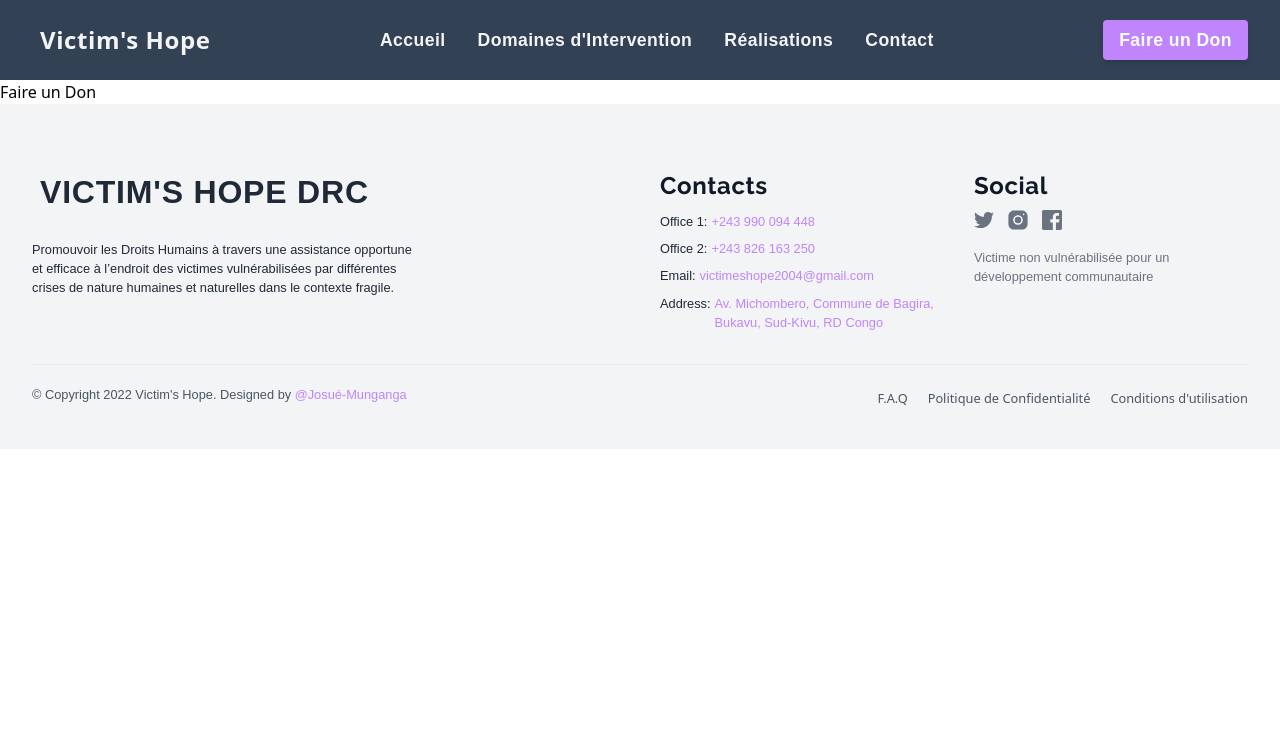
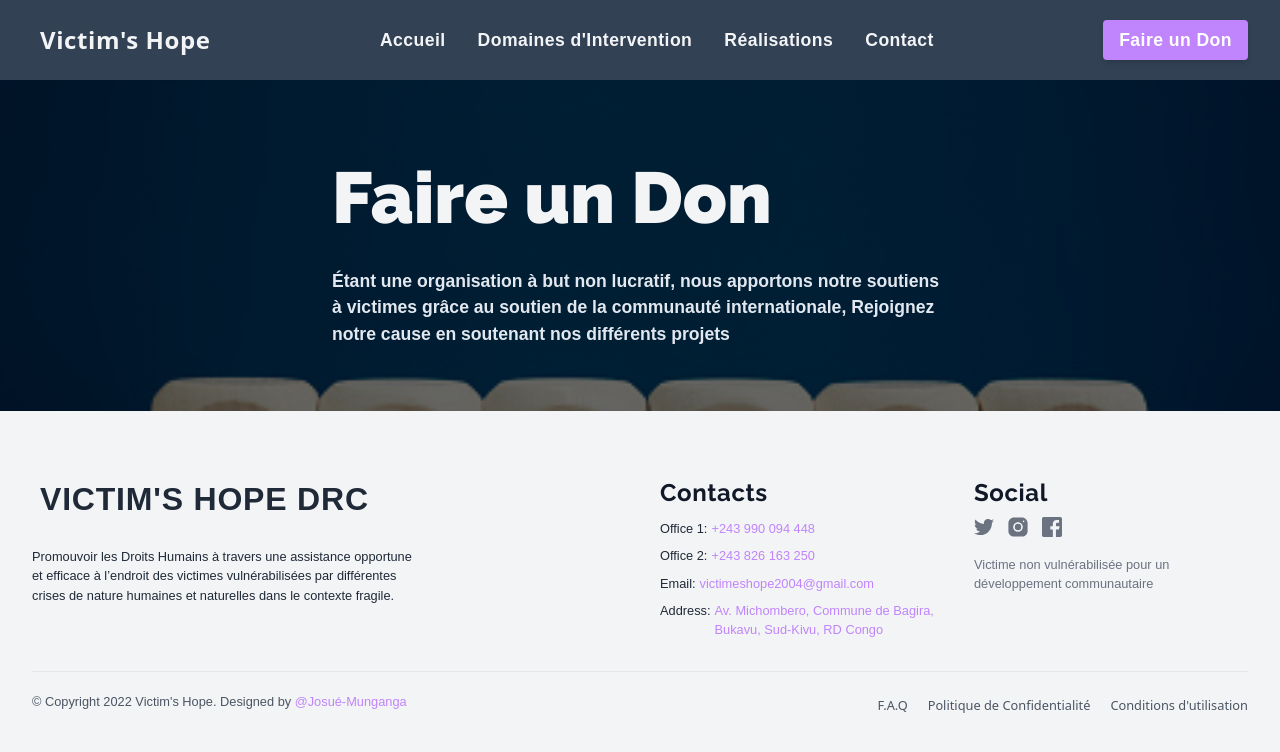
Before and after one commit to josumung999/victimshopedrc, a Next.js app: page /donate in a window 1280 px wide. Shown: the top 752 px of the page. Built offline with nearby package versions, Linux system fonts and the light colour scheme; a web font is replaced by a local one.

Commit message:
Started working on the the donation page

```diff
--- a/components/PageHeader.jsx
+++ b/components/PageHeader.jsx
@@ -1,9 +1,9 @@
 const PageHeader = (props) => {
   return (
     <div className="relative bg-fixed bg-center bg-cover bg-no-repeat" style={{ backgroundImage: `linear-gradient(rgba(0, 0, 0, 0.6), rgba(0, 0, 0, 0.6)), url(${props.bg})` }}>
-      <div className="px-4 py-16 flex flex-row justify-center">
-        <div className="basis-1/2">
-          <h1 className="font-Raleway text-gray-100 font-black text-3xl sm:text-4xl">
+      <div className="px-6 py-16 flex flex-row justify-center">
+        <div className="sm:basis-1/2">
+          <h1 className="mb-4 font-Raleway text-gray-100 font-black text-3xl sm:text-4xl">
             {props.title}
           </h1>
           <p className="font-Roboto font-semibold text-xl text-slate-200">
--- a/pages/donate.js
+++ b/pages/donate.js
@@ -1,4 +1,5 @@
 import ContainerBlock from "../components/ContainerBlock"
+import PageHeader from "../components/PageHeader"
 
 const donate = () => {
   return (
@@ -6,7 +7,11 @@ const donate = () => {
       title="Faire un Don - Victim's Hope DRC"
       description="Faire un Don à Victim's Hope pour soutenir nos projets humanitaire"
     >
-      Faire un Don
+      <PageHeader
+        title="Faire un Don"
+        description="Étant une organisation à but non lucratif, nous apportons notre soutiens à victimes grâce au soutien de la communauté internationale, Rejoignez notre cause en soutenant nos différents projets"
+        bg='/images/bg-donation.jpg'
+      />
     </ContainerBlock>
   )
 }
```
Also changed, not shown: public/images/bg-donation.jpg (added).
